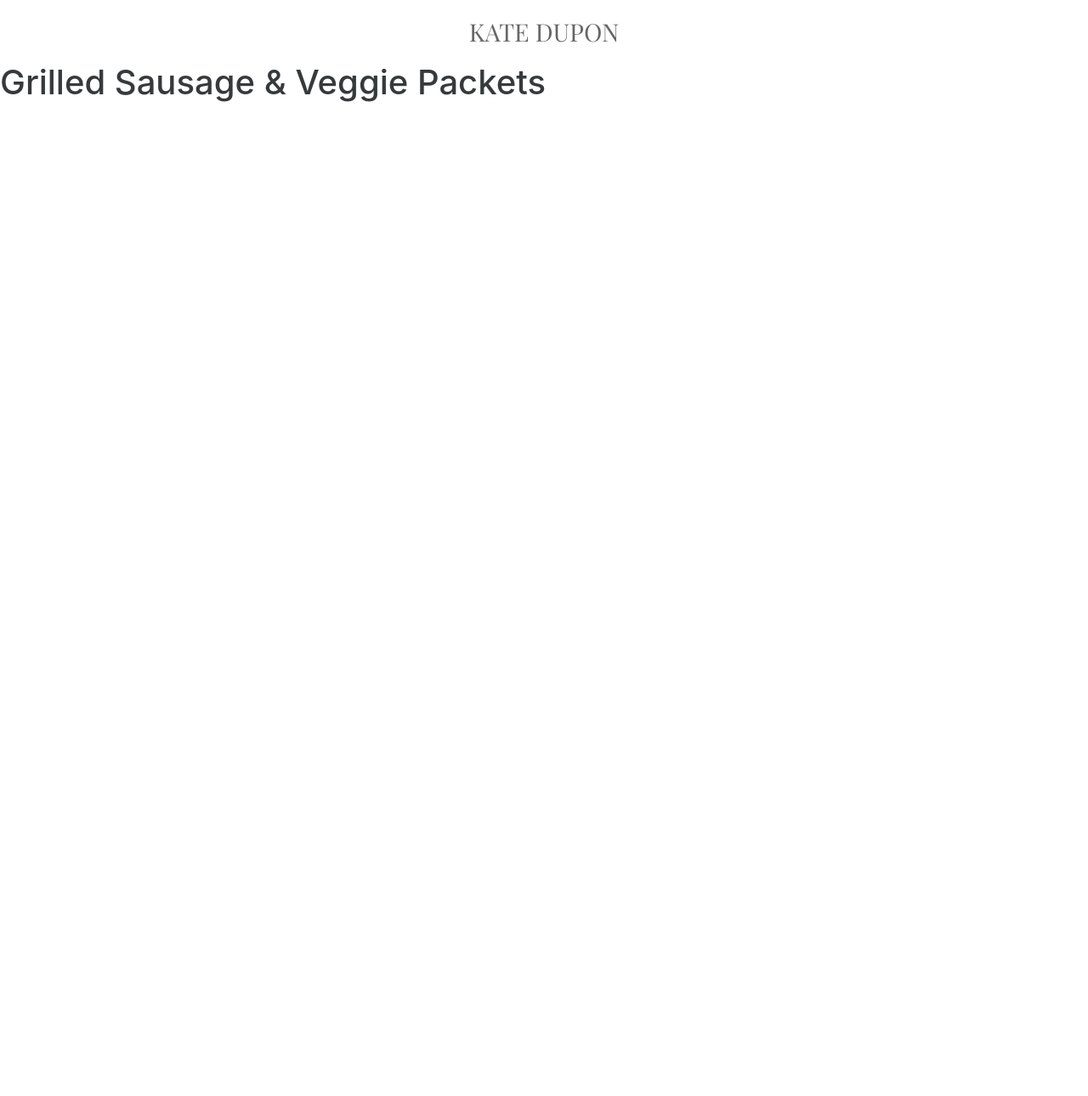
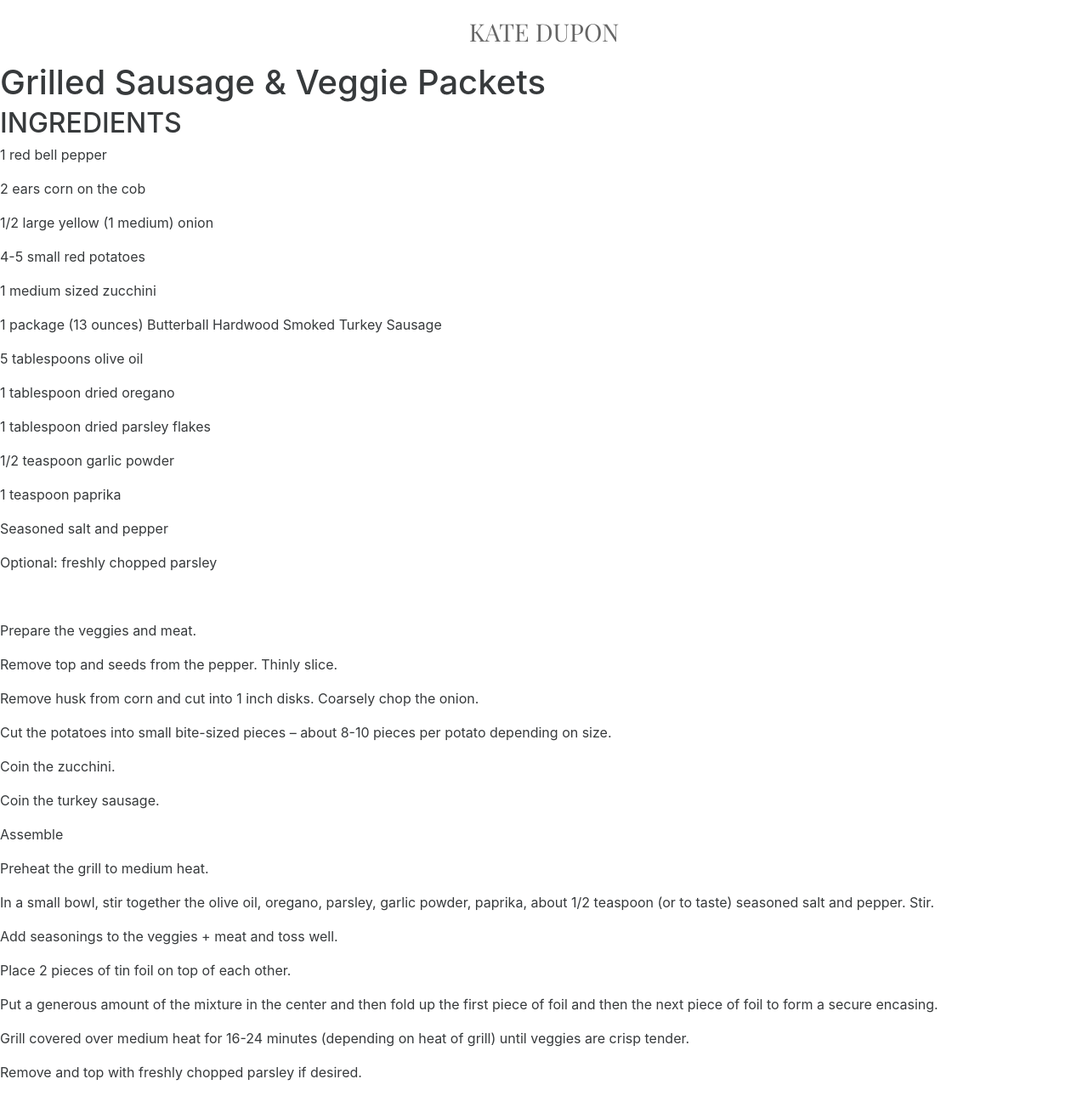
Before and after one commit to kdupon/kdupon.github.io-old, a Jekyll site: the page built from _recipes/grilled-sausage--veggie-packets.md, in a window 1280 px wide. Shown: the whole page at 85% size. Built offline with Jekyll 4.4.1, drawn with Linux system fonts in a browser that asks for light colours; before the commit the page ends 900 px from its top, so only the background shows below that.

Commit message:
Updated '/_recipes/grilled-sausage--veggie-packets.md' via CloudCannon

```diff
--- a/_recipes/grilled-sausage--veggie-packets.md
+++ b/_recipes/grilled-sausage--veggie-packets.md
@@ -1,6 +1,65 @@
 ---
 layout: recipe
 title: 'Grilled Sausage & Veggie Packets'
-date: '2016-08-10 17:51:00 -0400'
-image_path: 'https://upload.wikimedia.org/wikipedia/commons/d/d1/AfghanBiscuit.jpg'
+date: 2016-08-10T21:51:00.000Z
+image_path:
 ---
+
+
+## INGREDIENTS
+
+1 red bell pepper
+
+2 ears corn on the cob
+
+1/2 large yellow (1 medium) onion
+
+4-5 small red potatoes
+
+1 medium sized zucchini
+
+1 package (13 ounces) Butterball Hardwood Smoked Turkey Sausage
+
+5 tablespoons olive oil
+
+1 tablespoon dried oregano
+
+1 tablespoon dried parsley flakes
+
+1/2 teaspoon garlic powder
+
+1 teaspoon paprika
+
+Seasoned salt and pepper
+
+Optional: freshly chopped parsley
+
+&nbsp;
+
+Prepare the veggies and meat.
+
+Remove top and seeds from the pepper. Thinly slice.
+
+Remove husk from corn and cut into 1 inch disks. Coarsely chop the onion.
+
+Cut the potatoes into small bite-sized pieces -- about 8-10 pieces per potato depending on size.
+
+Coin the zucchini.
+
+Coin the turkey sausage.
+
+Assemble
+
+Preheat the grill to medium heat.
+
+In a small bowl, stir together the olive oil, oregano, parsley, garlic powder, paprika, about 1/2 teaspoon (or to taste) seasoned salt and pepper. Stir.
+
+Add seasonings to the veggies + meat and toss well.
+
+Place 2 pieces of tin foil on top of each other.
+
+Put a generous amount of the mixture in the center and then fold up the first piece of foil and then the next piece of foil to form a secure encasing.
+
+Grill covered over medium heat for 16-24 minutes (depending on heat of grill) until veggies are crisp tender.
+
+Remove and top with freshly chopped parsley if desired.
```
